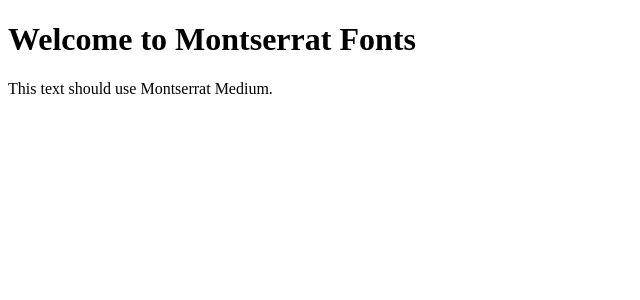
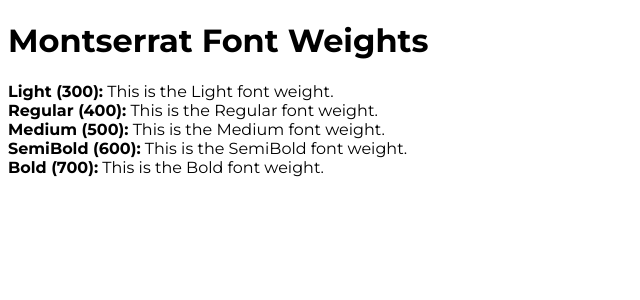
Before and after one commit to wintercutie/loop, a Next.js app: page / in a window 1280 px wide. Shown: the top 300 px of the page, without its empty margins (0-640 px from the left). Built offline with nearby package versions, Linux system fonts and the light colour scheme.

Commit message:
fix montserrat font
needed apply subfont

```diff
--- a/src/app/globals.css
+++ b/src/app/globals.css
@@ -14,42 +14,6 @@
   }
 }
 
-/* Import the Montserrat font with different weights */
-@font-face {
-  font-family: "Montserrat";
-  src: url("/fonts/Montserrat-Regular.ttf") format("truetype");
-  font-weight: 400; /* Regular */
-  font-style: normal;
-}
-
-@font-face {
-  font-family: "Montserrat";
-  src: url("/fonts/Montserrat-Light.ttf") format("truetype");
-  font-weight: 300; /* Light */
-  font-style: normal;
-}
-
-@font-face {
-  font-family: "Montserrat";
-  src: url("/fonts/Montserrat-Medium.ttf") format("truetype");
-  font-weight: 500; /* Medium */
-  font-style: normal;
-}
-
-@font-face {
-  font-family: "Montserrat";
-  src: url("/fonts/Montserrat-SemiBold.ttf") format("truetype");
-  font-weight: 600; /* SemiBold */
-  font-style: normal;
-}
-
-@font-face {
-  font-family: "Montserrat";
-  src: url("/fonts/Montserrat-Bold.ttf") format("truetype");
-  font-weight: 700; /* Bold */
-  font-style: normal;
-}
-
 body {
   color: var(--foreground);
   background: var(--background);
--- a/src/app/layout.js
+++ b/src/app/layout.js
@@ -1,12 +1,46 @@
+import localFont from 'next/font/local'
+
+// Define the Montserrat font from the /public/fonts directory
+const MontserratFont = localFont({
+  src: [
+    {
+      path: '../../public/fonts/Montserrat-Regular.ttf',
+      weight: '400', // Regular weight
+      style: 'normal',
+    },
+    {
+      path: '../../public/fonts/Montserrat-Light.ttf',
+      weight: '300', // Light weight
+      style: 'normal',
+    },
+    {
+      path: '../../public/fonts/Montserrat-Medium.ttf',
+      weight: '500', // Medium weight
+      style: 'normal',
+    },
+    {
+      path: '../../public/fonts/Montserrat-SemiBold.ttf',
+      weight: '600', // SemiBold weight
+      style: 'normal',
+    },
+    {
+      path: '../../public/fonts/Montserrat-Bold.ttf',
+      weight: '700', // Bold weight
+      style: 'normal',
+    },
+  ],
+  display: 'swap', // Optional, to improve font rendering
+});
+
 export const metadata = {
-  title: "DataBlitz",
-  description: "Your Total Gaming & Multimedia Store",
+  title: 'DataBlitz',
+  description: 'Your Total Gaming & Multimedia Store',
 };
 
 export default function RootLayout({ children }) {
   return (
-    <html lang="en">
-      <body className="">{children}</body>
+    <html lang="en" className={MontserratFont.className}>
+      <body>{children}</body>
     </html>
   );
 }
--- a/src/app/page.js
+++ b/src/app/page.js
@@ -1,13 +1,28 @@
-import React from "react";
+export default function Page() {
+  return (
+    <div className="p-8">
+      <h1 className="text-4xl font-light mb-6 font-montserrat">
+        Montserrat Font Weights
+      </h1>
 
-export default function page() {
-  return (
-    <div>
-      <h1 className="text-4xl font-light font-montserrat">
-        Welcome to Montserrat Fonts
-      </h1>
-      <div className="font-montserrat text-lg font-medium">
-        This text should use Montserrat Medium.
+      <div className="font-light text-2xl mb-4 font-montserrat">
+        <strong>Light (300):</strong> This is the Light font weight.
+      </div>
+
+      <div className="font-normal text-2xl mb-4 font-montserrat">
+        <strong>Regular (400):</strong> This is the Regular font weight.
+      </div>
+
+      <div className="font-medium text-2xl mb-4 font-montserrat">
+        <strong>Medium (500):</strong> This is the Medium font weight.
+      </div>
+
+      <div className="font-semibold text-2xl mb-4 font-montserrat">
+        <strong>SemiBold (600):</strong> This is the SemiBold font weight.
+      </div>
+
+      <div className="font-bold text-2xl mb-4 font-montserrat">
+        <strong>Bold (700):</strong> This is the Bold font weight.
       </div>
     </div>
   );
```
